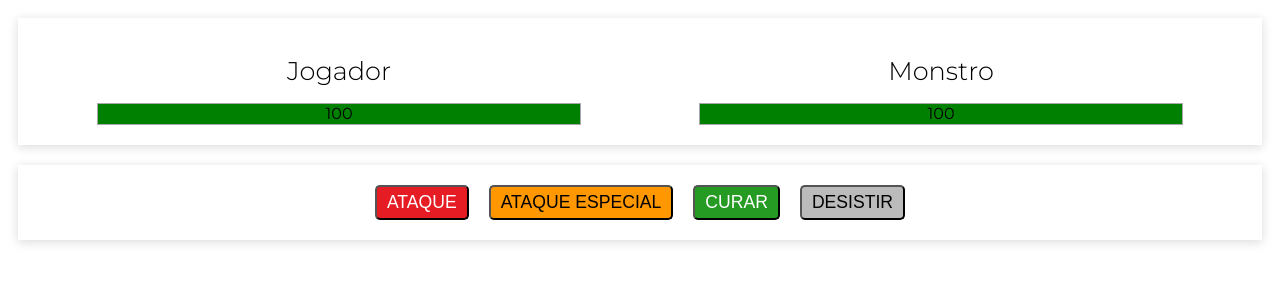
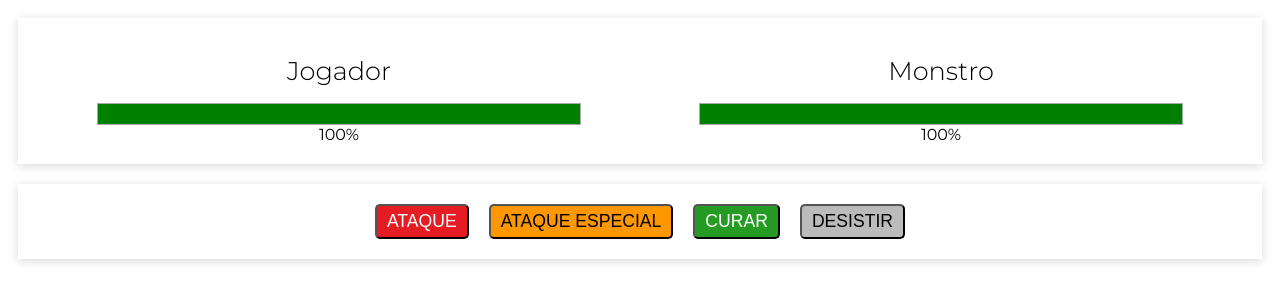
Before and after one commit to adrian4448/monster-killer, a plain HTML site: page index.html in a window 1280 px wide. Both pictures are taken after a click on the button "INICIAR JOGO". Drawn offline with nearby package versions, Linux system fonts and the light colour scheme.

Commit message:
Ajustes no projeto

```diff
--- a/index.html
+++ b/index.html
@@ -12,16 +12,16 @@
             <div class="score">
                 <h1>Jogador</h1>
                 <div class="life-bar">
-                    <div class="life">{{player.life}}</div>
+                    <div class="life" :style="{ width: player.life + '%' }"></div>
                 </div>
-                <div></div>
+                <div>{{player.life}}%</div>
             </div>
             <div class="score">
                 <h1>Monstro</h1>
                 <div class="life-bar">
-                    <div class="life">{{monster.life}}</div>
+                    <div class="life" :style="{ width: monster.life + '%' }"></div>
                 </div>
-                <div></div>
+                <div>{{monster.life}}%</div>
             </div>
         </div>
         <div class="panel result" v-if="winner || loser">
@@ -29,13 +29,13 @@
             <div class="lose"v-if="loser">Você perdeu! :(</div>
         </div>
         <div class="panel buttons">
-            <template v-if="start">
+            <template v-if="start && !winner && !loser">
                 <button class="btn attack" @click="strike('attack')">Ataque</button>
                 <button class="btn especial-attack" @click="strike('specialAttack')">Ataque Especial</button>
                 <button class="btn heal" @click="heal">Curar</button>
                 <button class="btn give-up" @click="newGame">Desistir</button>
             </template>
-            <button @click="newGame" v-if="!start" class="btn new-game">Iniciar Jogo</button>
+            <button @click="newGame" v-else class="btn new-game">Iniciar Jogo</button>
         </div>
         <div class="panel logs" v-if="logs.length">
             <ul v-for="log in logs">
```
